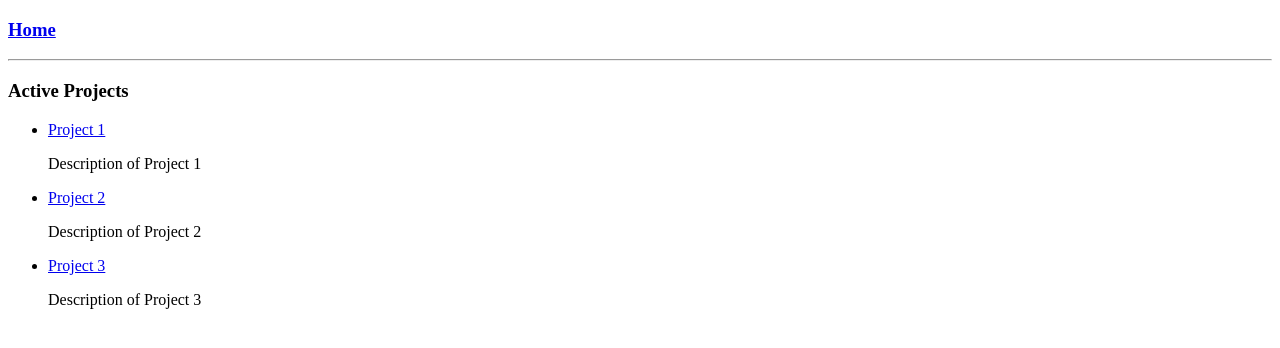
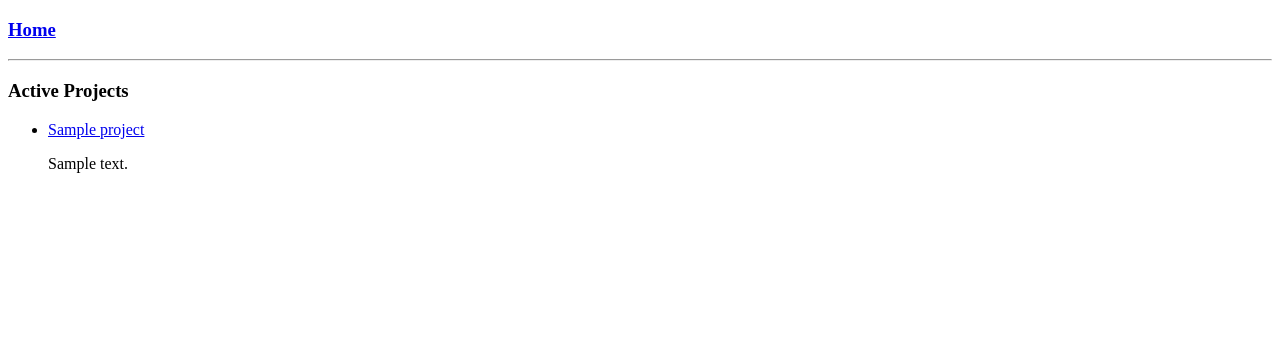
Before and after one commit to yoshis5725/dev_search, a Django app: page /projects/ in a window 1280 px wide. Shown: the top 348 px of the page. Run offline with Django 5.2, Linux system fonts and the light colour scheme; tables that the repository leaves empty hold one stand-in row (values such as "Sample post").

Commit message:
Calling to the DB
Making Read calls to the DB

```diff
--- a/projects/templates/projects/single_project.html
+++ b/projects/templates/projects/single_project.html
@@ -4,5 +4,10 @@
 
 {% block content %}
 <h3>{{ project.title }}</h3>
+
+    {% for tag in tags %}
+    	<span style="border: 1px solid #ccc; padding: 5px; margin: 2px;">{{ tag }}</span>
+    {% endfor %}
+
     <p>{{ project.description }}</p>
 {% endblock %}
--- a/projects/urls.py
+++ b/projects/urls.py
@@ -4,5 +4,5 @@ from . import views
 
 urlpatterns = [
     path("projects/", views.all_projects, name="all_projects"),
-    path("projects/<int:pk>/", views.single_project, name="single_project"),
+    path("projects/<str:pk>/", views.single_project, name="single_project"),
 ]
--- a/projects/views.py
+++ b/projects/views.py
@@ -1,42 +1,45 @@
-from django.shortcuts import render
+from django.shortcuts import render, get_object_or_404
+from projects.models import Project
+
 
 # will delete this later!
-projectList = [
-    {
-        'id': 1,
-        'title': 'Project 1',
-        'description': 'Description of Project 1',
-        'technologies': ['Python', 'Django'],
-        'image': 'project1.jpg',
-    },
-    {
-        'id': 2,
-        'title': 'Project 2',
-        'description': 'Description of Project 2',
-        'technologies': ['JavaScript', 'React'],
-        'image': 'project2.jpg',
-    },
-    {
-        'id': 3,
-        'title': 'Project 3',
-        'description': 'Description of Project 3',
-        'technologies': ['HTML', 'CSS'],
-        'image': 'project3.jpg',
-    }
-]
+# projectList = [
+#     {
+#         'id': 1,
+#         'title': 'Project 1',
+#         'description': 'Description of Project 1',
+#         'technologies': ['Python', 'Django'],
+#         'image': 'project1.jpg',
+#     },
+#     {
+#         'id': 2,
+#         'title': 'Project 2',
+#         'description': 'Description of Project 2',
+#         'technologies': ['JavaScript', 'React'],
+#         'image': 'project2.jpg',
+#     },
+#     {
+#         'id': 3,
+#         'title': 'Project 3',
+#         'description': 'Description of Project 3',
+#         'technologies': ['HTML', 'CSS'],
+#         'image': 'project3.jpg',
+#     }
+# ]
 
 def all_projects(request):
+    project_list = Project.objects.all()
     context = {
-        'projects': projectList,
+        'projects': project_list,
     }
     return render(request, 'projects/all_projects.html', context)
 
 
 def single_project(request, pk):
-    project = None
-    for proj in projectList:
-        if proj['id'] == pk:
-            project = proj
-            break
-    context = { 'project': project }
+    project = get_object_or_404(Project, pk=pk)
+    tags = project.tags.all()
+    context = {
+        'project': project,
+        'tags': tags,
+    }
     return render(request, 'projects/single_project.html', context)
```
